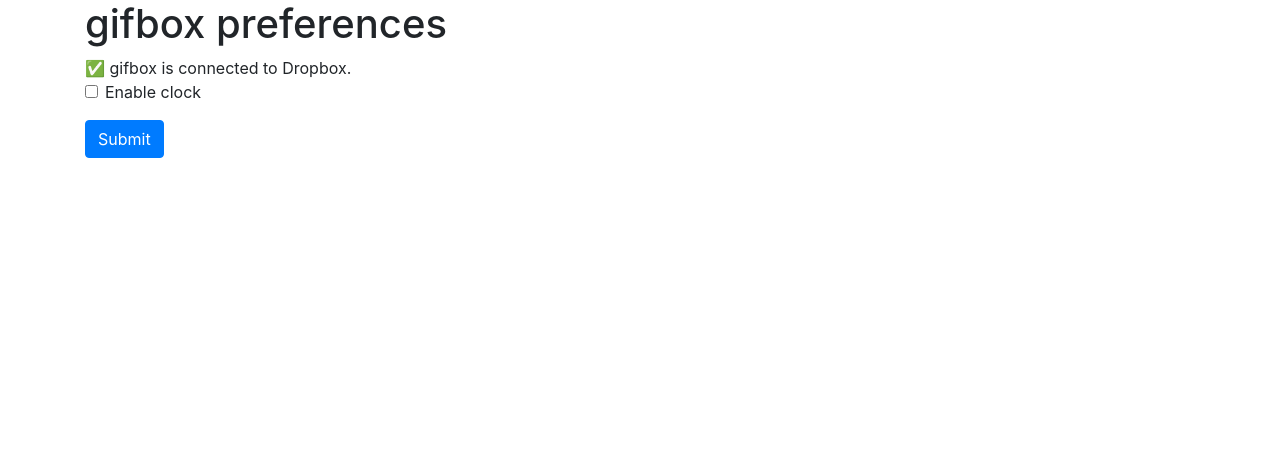
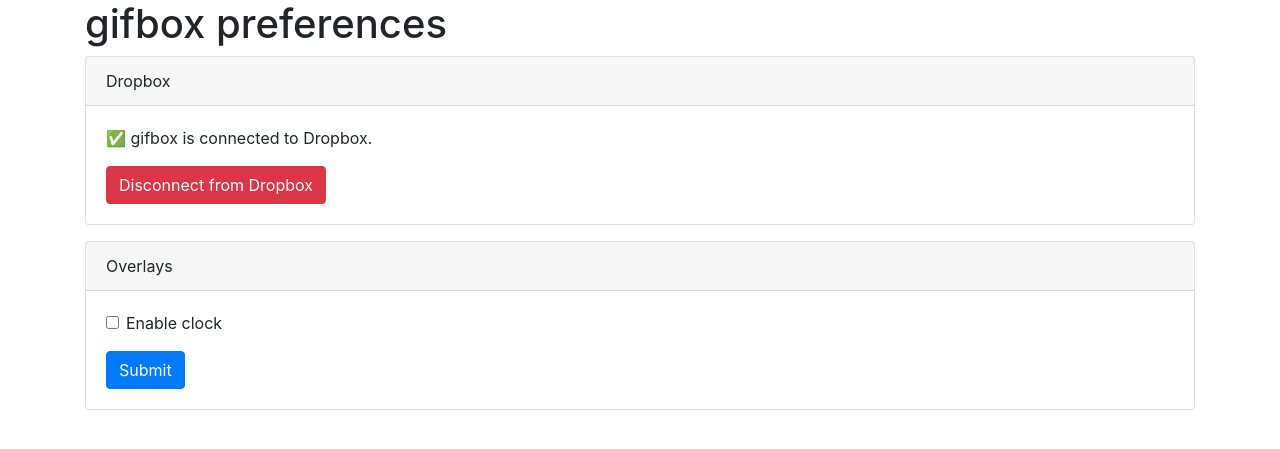
Before and after one commit to prehensile/gifbox2, a Flask app: template server-local/templates/admin.html in a window 1280 px wide. Shown: the top 449 px of the page. Run offline with Flask 2, Linux system fonts and the light colour scheme; the template is opened without the code that fills it, so the values that code supplies are empty; parts of the project's set-up code (start-up, migrations or seed data) failed here and were passed over; some libraries are stand-ins or nearby versions.

Commit message:
fixed admin

```diff
--- a/server-local/main.py
+++ b/server-local/main.py
@@ -58,10 +58,23 @@ _CONFIG_KEY_DROPBOX_CONFIGURED = 'dropboxConfigured'
 
 def get_config( key=None ):
     global _CONFIG
+
+    # if config hasn't been read from disk yet...
     if _CONFIG is None:
-        _CONFIG = utils.load_json( _PTH_CONFIG, default_content={} )
+        # ...read it
+        _CONFIG = utils.load_json(
+            _PTH_CONFIG,
+            # by default, dropbox isn't configured
+            default_content={
+                _CONFIG_KEY_DROPBOX_CONFIGURED : False
+            }
+        )
+
+    # if we've been asked for the value of a specific key, return that
     if key:
         return _CONFIG[ key ]
+
+    # otherwise, return whole config
     return _CONFIG
 
 
@@ -174,7 +187,12 @@ def admin():
     c = get_config()
 
     url_dropbox_auth = None
-    if not c[ "dropboxConfigured" ]:
+    url_dropbox_deauth = None
+    if c[ _CONFIG_KEY_DROPBOX_CONFIGURED ]:
+        url_dropbox_deauth = url_for(
+            'dropbox_deauth'
+        )
+    else:
         url_dropbox_auth = url_for(
             'dropbox_auth_start'
         )
@@ -182,9 +200,21 @@ def admin():
     return render_template(
         'admin.html',
         url_dropbox_auth = url_dropbox_auth,
+        url_dropbox_deauth = url_dropbox_deauth,
         config = c
     )
 
+
+@app.route('/admin/dropbox/deauth')
+def dropbox_deauth():
+
+    # stop updating from dropbox
+    _DB_CLIENT.stop()
+
+    # write empty config
+    utils.dump_json( _PTH_DB_CLIENT_CONFIG, {} )
+    set_config( _CONFIG_KEY_DROPBOX_CONFIGURED, False )
+    return redirect( "admin" )
 
 
 ##
@@ -195,6 +225,7 @@ from dropbox import DropboxOAuth2Flow
 from dropbox.oauth import BadRequestException, BadStateException, CsrfException, NotApprovedException, ProviderException
 
 _PTH_DB_SECRET_CONFIG = "config/dropbox_secret.json"
+_PTH_DB_CLIENT_CONFIG = "config/dropbox_client.json"
 
 def get_dropbox_auth_flow():
     redirect_uri = url_for(
@@ -235,7 +266,7 @@ def dropbox_auth_finish():
     try:
         oauth_result = get_dropbox_auth_flow().finish(request.args)
         utils.dump_json(
-            "config/dropbox_client.json",
+            _PTH_DB_CLIENT_CONFIG,
             {
                 _DB_KEY_ACCESS_TOKEN : oauth_result.access_token,
                 "account_id" : oauth_result.account_id,
--- a/server-local/templates/admin.html
+++ b/server-local/templates/admin.html
@@ -13,20 +13,33 @@
         <h1>gifbox preferences</h1>
 
       <!-- dropbox status -->
-      <div class="row">
+      <div class="row mb-3">
         <div class="col-md-12">
+          <div class="card">
+            <div class="card-header">
+              Dropbox
+            </div>
+            <div class="card-body">
               {% if url_dropbox_auth %}
-            <p>⚠️ gifbox is <em>not connected</em> to a Dropbox account.</p>
-            <a href="{{ url_dropbox_auth }}" class="btn btn-primary" role="button" aria-pressed="true">Connect to Dropbox</a>
+                <p>⚠️ gifbox is <strong>not connected</strong> to a Dropbox account.</p>
+                <a href="{{ url_dropbox_auth }}" class="btn btn-primary" role="button">Connect to Dropbox</a>
               {% else %}
-            ✅ gifbox is connected to Dropbox.
+                <p>✅ gifbox is connected to Dropbox.</p>
+                <a href="{{ url_dropbox_deauth }}" class="btn btn-danger" role="button">Disconnect from Dropbox</a>
               {% endif %}
+            </div>
+          </div>
         </div>
       </div>
 
       <!-- config form -->
       <div class="row">
         <div class="col-md-12">
+          <div class="card">
+            <div class="card-header">
+              Overlays
+            </div>
+            <div class="card-body">
               <form>
                 <div class="form-group form-check">
                   <input type="checkbox" class="form-check-input" id="chkEnableClock">
@@ -36,6 +49,9 @@
               </form>
             </div>
           </div>
+        </div>
+      </div>
+    </div>
 
     </div>
 
```
Lines whose indentation alone changed are shown as unchanged.
